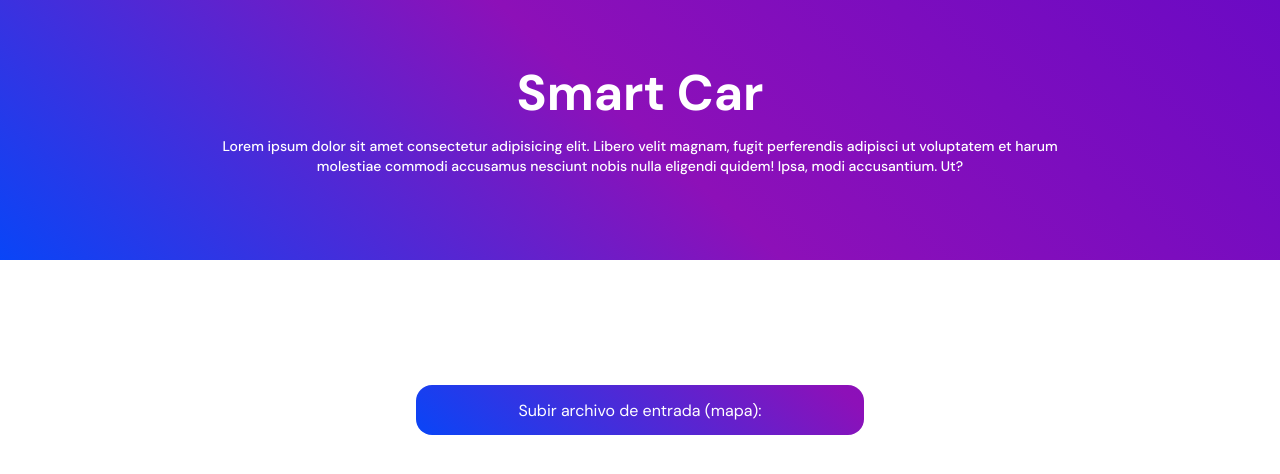
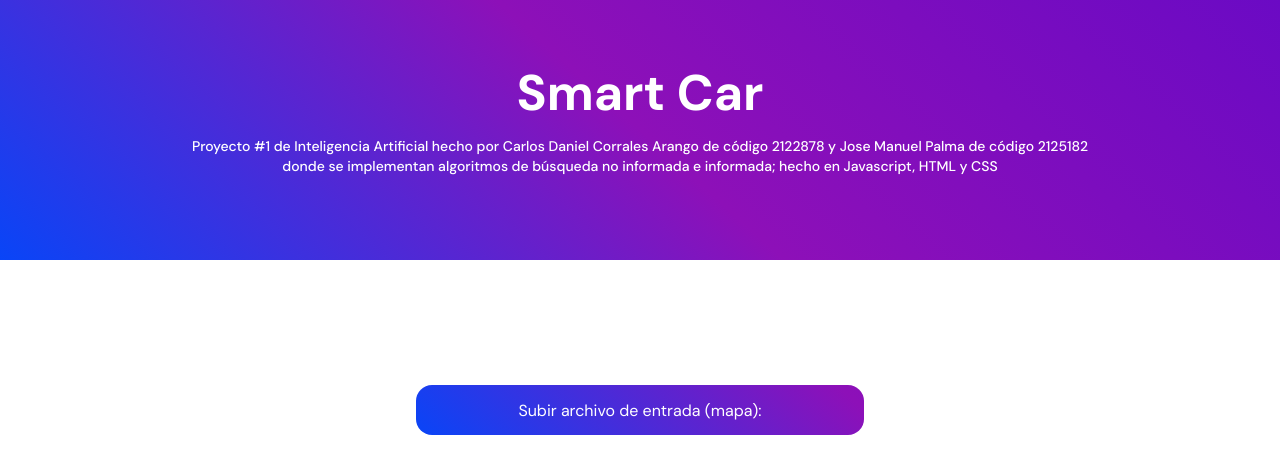
Before and after one commit to Carlos-39/proyecto-1-IA, a plain HTML site: page index.html in a window 1280 px wide. Drawn offline with Linux system fonts and the light colour scheme.

Commit message:
interfaz mejorada

```diff
--- a/index.html
+++ b/index.html
@@ -17,7 +17,7 @@
 	<header class="header-container">
 		<div class="header--title-container">
 			<h1>Smart Car</h1>
-			<p class="header--info">Lorem ipsum dolor sit amet consectetur adipisicing elit. Libero velit magnam, fugit perferendis adipisci ut voluptatem et harum molestiae commodi accusamus nesciunt nobis nulla eligendi quidem! Ipsa, modi accusantium. Ut?</p>
+			<p class="header--info">Proyecto #1 de Inteligencia Artificial hecho por Carlos Daniel Corrales Arango de código 2122878 y Jose Manuel Palma de código 2125182 donde se implementan algoritmos de búsqueda no informada e informada; hecho en Javascript, HTML y CSS </p>
 		</div>
 	</header>
 
```
